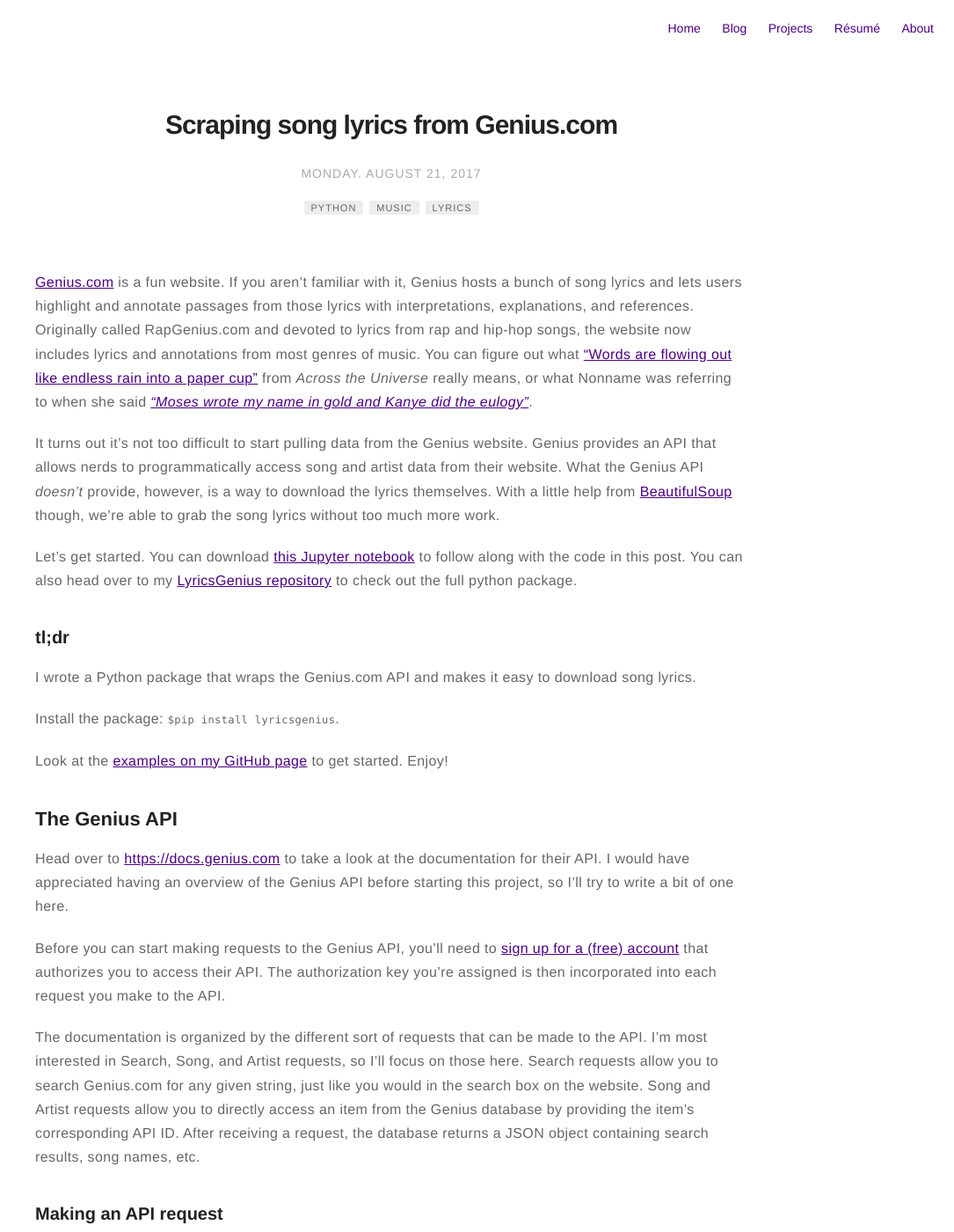
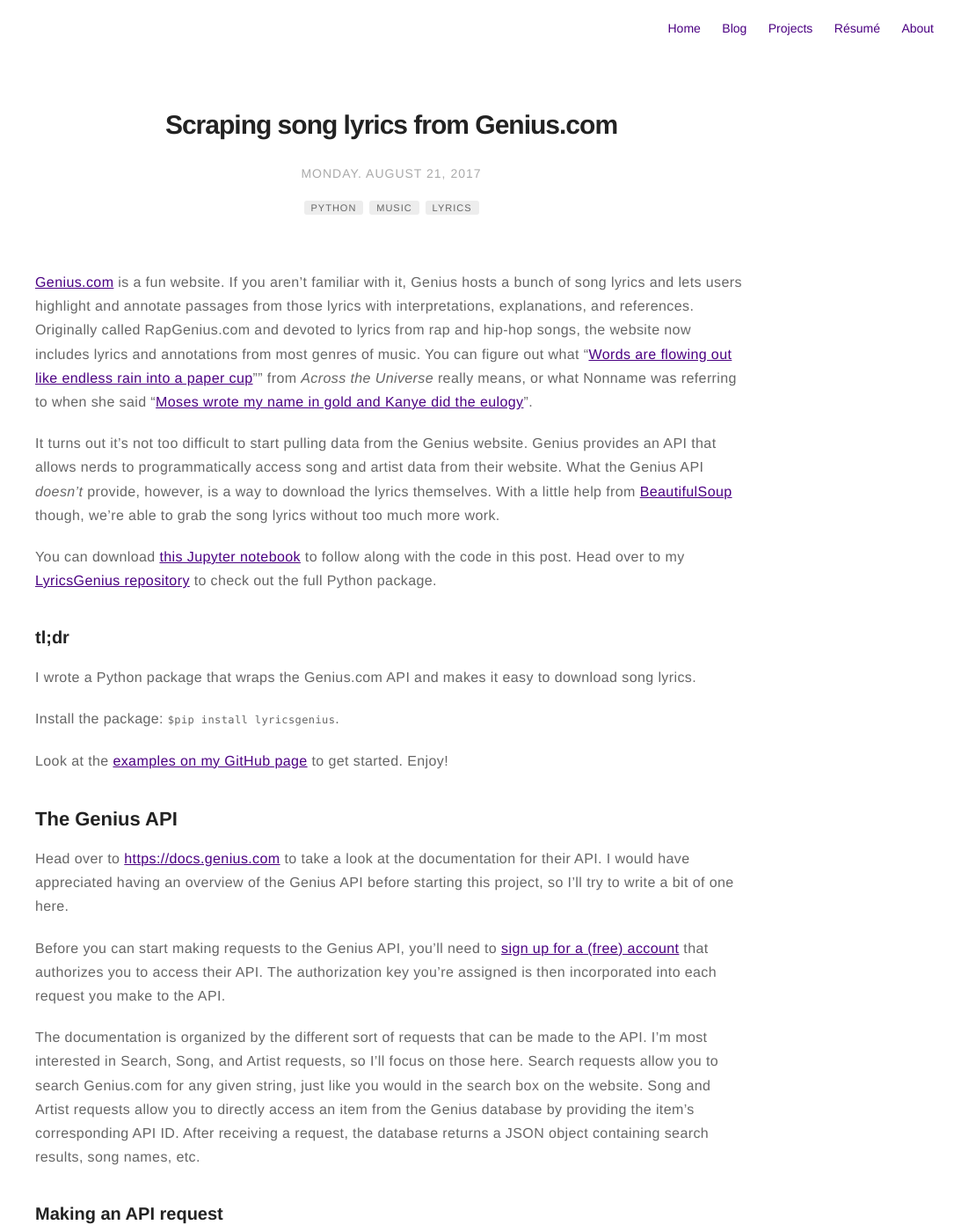
Before and after one commit to johnwmillr/johnwmillr.github.io, a Jekyll site: the page built from _posts/2017-08-21-scraping-genius-lyrics.markdown, in a window 1280 px wide and 1400 px high. Shown: the whole window at 88% size, without its empty margins (195-1280 px from the left). Built offline with Jekyll 4.4.1, drawn with Linux system fonts in a browser that asks for light colours; comment, search, counter and statistics services are not loaded; some of the changed text lies outside the part shown.

Commit message:
A few updates to text

````diff
--- a/_posts/2017-08-21-scraping-genius-lyrics.markdown
+++ b/_posts/2017-08-21-scraping-genius-lyrics.markdown
@@ -11,13 +11,13 @@
 description: trying to get the post to show up.
 ---
 
-[Genius.com](https://www.genius.com) is a fun website. If you aren't familiar with it, Genius hosts a bunch of song lyrics and lets users highlight and annotate passages from those lyrics with interpretations, explanations, and references. Originally called RapGenius.com and devoted to lyrics from rap and hip-hop songs, the website now includes lyrics and annotations from most genres of music. You can figure out what ["Words are flowing out like endless rain into a paper cup"](https://genius.com/3287551) from *Across the Universe* really means, or what Nonname was referring to when she said *["Moses wrote my name in gold and Kanye did the eulogy"](https://genius.com/10185147)*.
+[Genius.com](https://www.genius.com) is a fun website. If you aren't familiar with it, Genius hosts a bunch of song lyrics and lets users highlight and annotate passages from those lyrics with interpretations, explanations, and references. Originally called RapGenius.com and devoted to lyrics from rap and hip-hop songs, the website now includes lyrics and annotations from most genres of music. You can figure out what "[Words are flowing out like endless rain into a paper cup](https://genius.com/3287551)"" from *Across the Universe* really means, or what Nonname was referring to when she said "[Moses wrote my name in gold and Kanye did the eulogy](https://genius.com/10185147)".
 
 
 It turns out it's not too difficult to start pulling data from the Genius website. Genius provides an API that allows nerds to programmatically access song and artist data from their website. What the Genius API *doesn't* provide, however, is a way to download the lyrics themselves. With a little help from [BeautifulSoup](https://www.crummy.com/software/BeautifulSoup/) though, we're able to grab the song lyrics without too much more work.
 
 
-Let's get started. You can download [this Jupyter notebook]({{site.url}}/assets/code/scraping-genius-lyrics.ipynb) to follow along with the code in this post. You can also head over to my [LyricsGenius repository](https://github.com/johnwmillr/LyricsGenius) to check out the full python package.
+You can download [this Jupyter notebook]({{site.url}}/assets/code/scraping-genius-lyrics.ipynb) to follow along with the code in this post. Head over to my [LyricsGenius repository](https://github.com/johnwmillr/LyricsGenius) to check out the full Python package.
 
 ### tl;dr ###
 I wrote a Python package that wraps the Genius.com API and makes it easy to download song lyrics.
@@ -46,7 +46,7 @@
 https://api.genius.com/search?q=stuck%20%in%20%the%20airport
 ```
 
-The ```%20``` values replace spaces in a URL. You'll need to use the ```quote()``` function from the ```urllib2``` python library to format your search requests.
+The ```%20``` values replace spaces in a URL. You'll need to use the ```quote()``` function from the ```urllib2``` Python library to format your search requests.
 
 
 Let's take a look at how we might search for an artist using the Genius API.
@@ -76,10 +76,10 @@
 json_obj = json.loads(raw)
 ```
 
-We use the JSON library to convert the raw text returned from the database into a python dictionary. We can access fields in the JSON object just like we would a normal dictionary:
+We use the JSON library to convert the raw text returned from the database into a Python dictionary. We can access fields in the JSON object just like we would a normal dictionary:
 
 ```python
-# The JSON object is just a normal python dictionary
+# The JSON object is just a normal Python dictionary
 >>> json_obj.viewkeys()
 dict_keys([u'meta', u'response'])
 ```
@@ -154,7 +154,7 @@
 ```
 
 ## *LyricsGenius* ##
-I decided to write a python wrapper for the Genius API to make it a bit easier to grab data from the database. The easiest way to get started with the package is to install it via [PyPI](https://pypi.org/project/lyricsgenius/) using `pip`:
+I decided to write a Python wrapper for the Genius API to make it a bit easier to grab data from the database. The easiest way to get started with the package is to install it via [PyPI](https://pypi.org/project/lyricsgenius/) using `pip`:
 
 `$pip install lyricsgenius`
 
--- a/projects.markdown
+++ b/projects.markdown
@@ -21,7 +21,7 @@
 ## [LyricsGenius](http://www.johnwmillr.com/scraping-genius-lyrics/) -- **Fall 2017**
 [![GeniusLogo](https://t2.genius.com/unsafe/220x0/https%3A%2F%2Fimages.rapgenius.com%2F716fe1fbbf4817447e21dd2f9aca0354.999x1000x1.png){:class="img-responsive" height="20%" width="20%"}](http://www.johnwmillr.com/scraping-genius-lyrics/)
 
-`LyricsGenius` is a Python package I wrote that allows users to programmatically access lyrics, artist information, and song media from [Genius.com](https://genius.com/). Genius is a fun website that allows users to upload song lyrics and collaborate on annotations and interpretations of artists' words. I wanted a simple way to download lots of song lyrics at once, so I thought it'd be fun to write a Python wrapper for the API Genius.com provides. The code is hosted on [GitHub](https://github.com/johnwmillr/GeniusAPI) and can be installed using [`pip`](https://pypi.org/project/lyricsgenius/): `$pip install lyricsgenius`. I used `LyricsGenius` for my [analysis of country song lyrics](http://www.johnwmillr.com/trucks-and-beer/).
+LyricsGenius is a Python package I wrote that allows users to programmatically access lyrics, artist information, and song media from [Genius.com](https://genius.com/). Genius is a fun website that allows users to upload song lyrics and collaborate on annotations and interpretations of artists' words. I wanted a simple way to download lots of song lyrics at once, so I thought I'd write a Python wrapper for the API Genius provides. The code is hosted on [GitHub](https://github.com/johnwmillr/GeniusAPI) and can be installed via `pip:` `$pip install lyricsgenius`. I used LyricsGenius for my [analysis of country song lyrics](http://www.johnwmillr.com/trucks-and-beer/).
 
 ---
 
````
